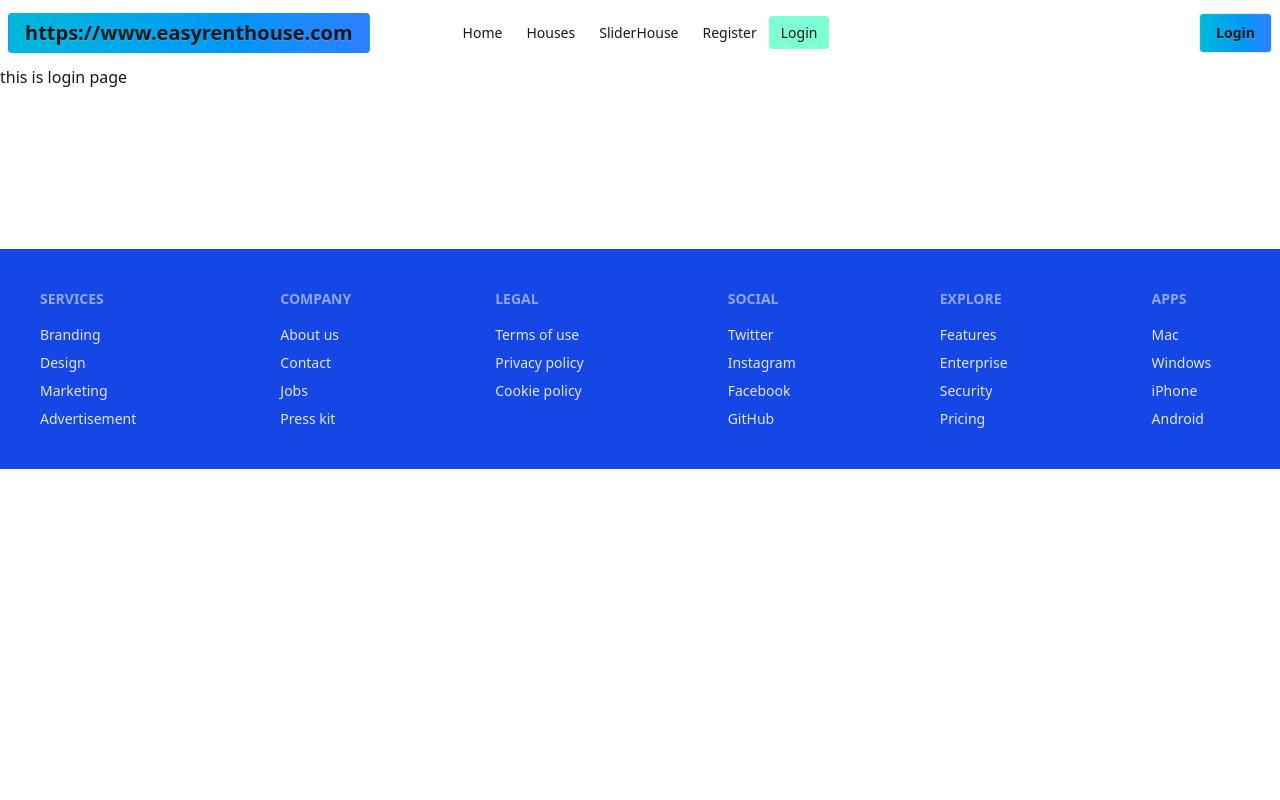
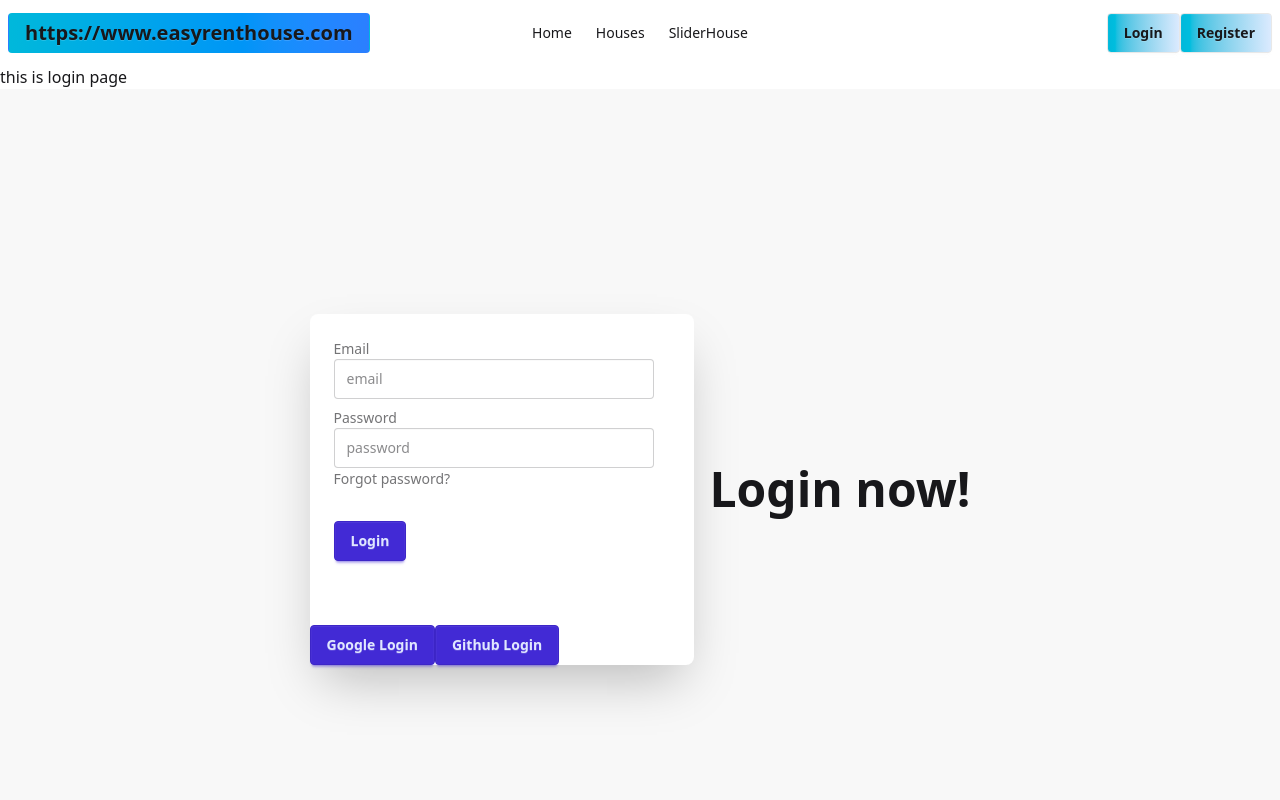
Before and after one commit to AIMINTU/Exammid2, a React (Vite) app: page /login in a window 1280 px wide. Shown: the top 800 px of the page. Built offline with nearby package versions, Linux system fonts and the light colour scheme.

Commit message:
try to implement with github

```diff
--- /dev/null
+++ b/Firebase/Firebase.config.js
@@ -0,0 +1,18 @@
+// Import the functions you need from the SDKs you need
+import { initializeApp } from "firebase/app";
+// TODO: Add SDKs for Firebase products that you want to use
+// https://firebase.google.com/docs/web/setup#available-libraries
+
+// Your web app's Firebase configuration
+const firebaseConfig = {
+  apiKey: "AIzaSyDuBZNg0jhjoZRKznXTLPvFnYyRjMqKpwc",
+  authDomain: "easyrenthouse-c3ef2.firebaseapp.com",
+  projectId: "easyrenthouse-c3ef2",
+  storageBucket: "easyrenthouse-c3ef2.firebasestorage.app",
+  messagingSenderId: "521634844525",
+  appId: "1:521634844525:web:e1a5e37aac81a262951464"
+};
+
+// Initialize Firebase
+const app = initializeApp(firebaseConfig);
+export default app;
--- a/package.json
+++ b/package.json
@@ -11,6 +11,7 @@
   },
   "dependencies": {
     "@tailwindcss/vite": "^4.0.1",
+    "firebase": "^11.2.0",
     "react": "^18.3.1",
     "react-dom": "^18.3.1",
     "react-icons": "^5.4.0",
--- a/src/Pages/Header/Header.jsx
+++ b/src/Pages/Header/Header.jsx
@@ -8,8 +8,7 @@ const Header = () => {
 
         <li><NavLink to='/houses'>Houses</NavLink></li>
         <li><NavLink to='/Sliderhouse'>SliderHouse</NavLink></li>
-        <li><NavLink to='/register'>Register</NavLink></li>
-        <li><NavLink to='/login'>Login</NavLink></li>
+
 
 
     </>
@@ -47,8 +46,9 @@ const Header = () => {
 
                     </ul>
                 </div>
-                <div className="navbar-end">
-                    <a className="btn bg-linear-to-r from-cyan-500 to-blue-500">Login</a>
+                <div className="navbar-end flex">
+                    <Link to='/Login'><a className="btn bg-linear-to-r from-cyan-500 to-blue-100">Login</a></Link>
+                    <Link to='/register'><a className="btn bg-linear-to-r from-cyan-500 to-blue-100">Register</a></Link>
                 </div>
             </div>
         </div>
--- a/src/Pages/Login/Login.jsx
+++ b/src/Pages/Login/Login.jsx
@@ -1,9 +1,106 @@
-import React from 'react';
+import React, { useState } from 'react';
+import app from '../../../Firebase/Firebase.config';
 
+import { getAuth, GoogleAuthProvider, signInWithPopup, signOut } from "firebase/auth";
+import { GithubAuthProvider } from "firebase/auth";
 const Login = () => {
+    const [user, setUser] = useState(null)
+
+
+    const provider = new GoogleAuthProvider()
+    const auth = getAuth(app)
+    const loginWithGoogle = () => {
+
+
+        signInWithPopup(auth, provider)
+            .then(result => {
+
+                const SignInUser = result.user;
+                setUser(SignInUser)
+            })
+            .catch(err => {
+                console.log(err.message)
+            })
+    }
+    const Logout=()=>{
+        signOut(auth)
+        .then(()=>{
+            setUser(null)
+            console.log("signout successfully")
+        })
+        .catch(err=>{
+            console.log(err.message)
+        })
+    }
+
+    const loginWithGithub=()=>{
+        const provider=new GithubAuthProvider();
+        const auth=getAuth()
+        signInWithPopup(auth,provider)
+        .then(result=>{
+            const githubuser=result.user;
+            setUser(githubuser)
+            console.log(githubuser)
+        })
+        .catch(err=>{
+            console.log(err.message)
+        })
+
+    }
     return (
-        <div>
+        <div className='max-w-7xl mx-auto'>
             this is login page
+            <div className="hero bg-base-200 min-h-screen">
+                <div className="hero-content flex-col lg:flex-row-reverse">
+                    <div className="text-center lg:text-left">
+                        <h1 className="text-5xl font-bold">Login now!</h1>
+                        {
+                            user && <div>
+                                <p className="py-6">
+                                    UserName:{user.displayName}
+                                </p>
+                                <p>
+                                    Email:{user.email}
+                                </p>
+                                <div>
+                                    <img src={user.photoURL} alt="" />
+                                </div>
+                            </div>
+                        }
+
+                    </div>
+                    <div className="card bg-base-100 w-full max-w-sm shrink-0 shadow-2xl">
+                        <form className="card-body">
+                            <div className="form-control">
+                                <label className="label">
+                                    <span className="label-text">Email</span>
+                                </label>
+                                <input type="email" placeholder="email" className="input input-bordered" required />
+                            </div>
+                            <div className="form-control">
+                                <label className="label">
+                                    <span className="label-text">Password</span>
+                                </label>
+                                <input type="password" placeholder="password" className="input input-bordered" required />
+                                <label className="label">
+                                    <a href="#" className="label-text-alt link link-hover">Forgot password?</a>
+                                </label>
+                            </div>
+                            <div className="form-control mt-6">
+                                <button className="btn btn-primary">Login</button>
+
+                            </div>
+                        </form>
+                        {
+                            user ?<button className="btn btn-primary mt-10" onClick={Logout}>LogOut</button>:<div><button className="btn btn-primary mt-10" onClick={loginWithGoogle}>Google Login</button>
+                            <button className="btn btn-primary mt-10" onClick={loginWithGithub}>Github Login</button>
+
+                            </div>
+                        }
+
+                    </div>
+                </div>
+            </div>
         </div>
     );
 };
--- a/src/Pages/Register/Register.jsx
+++ b/src/Pages/Register/Register.jsx
@@ -2,8 +2,9 @@ import React from 'react';
 
 const Register = () => {
     return (
-        <div>
+        <div className='max-w-7xl mx-auto'>
             this is register page
+            <h1>Please register</h1>
         </div>
     );
 };
```
Also changed, not shown: 1 other file (tests, documents, lock files or other folders).
